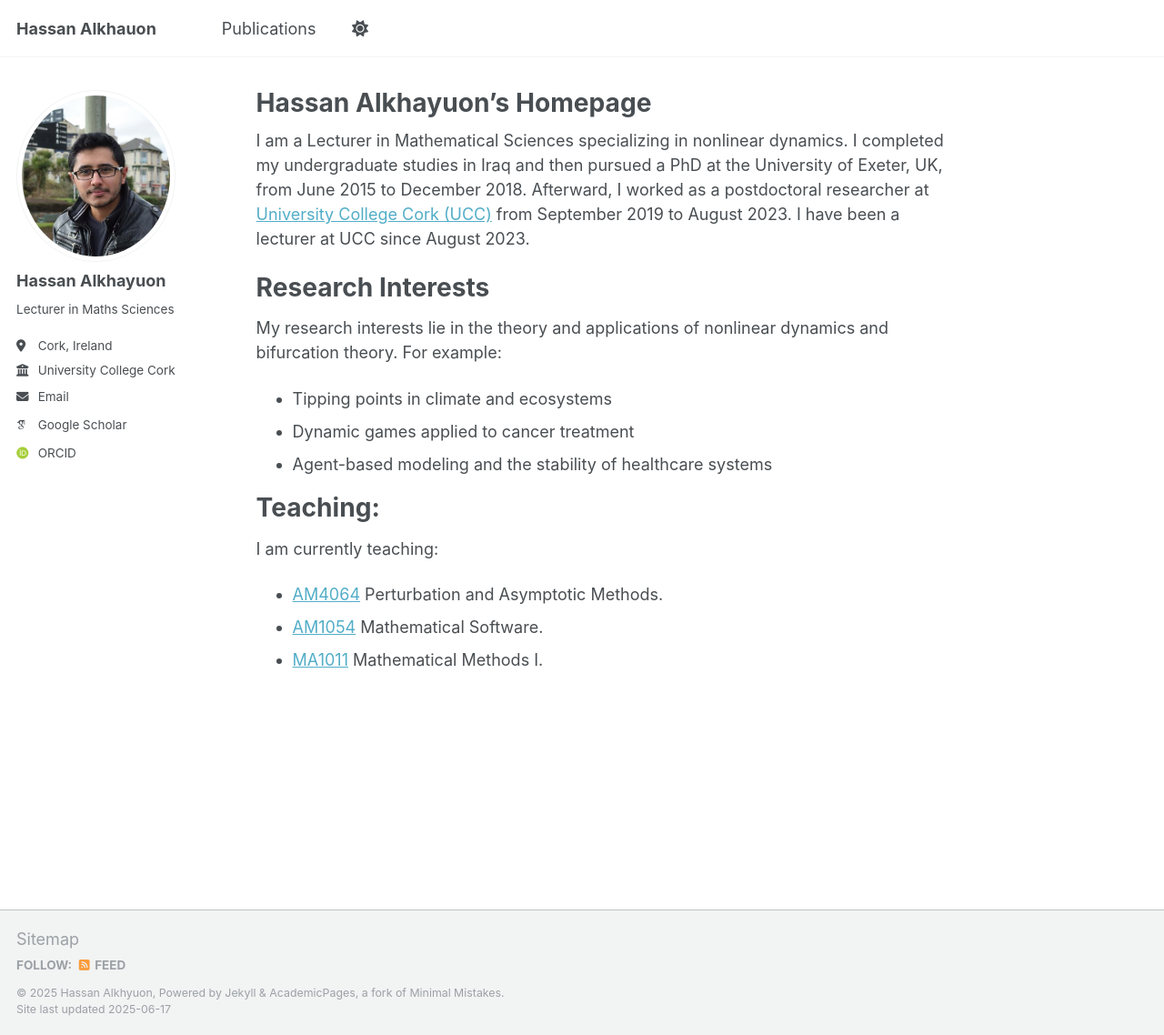
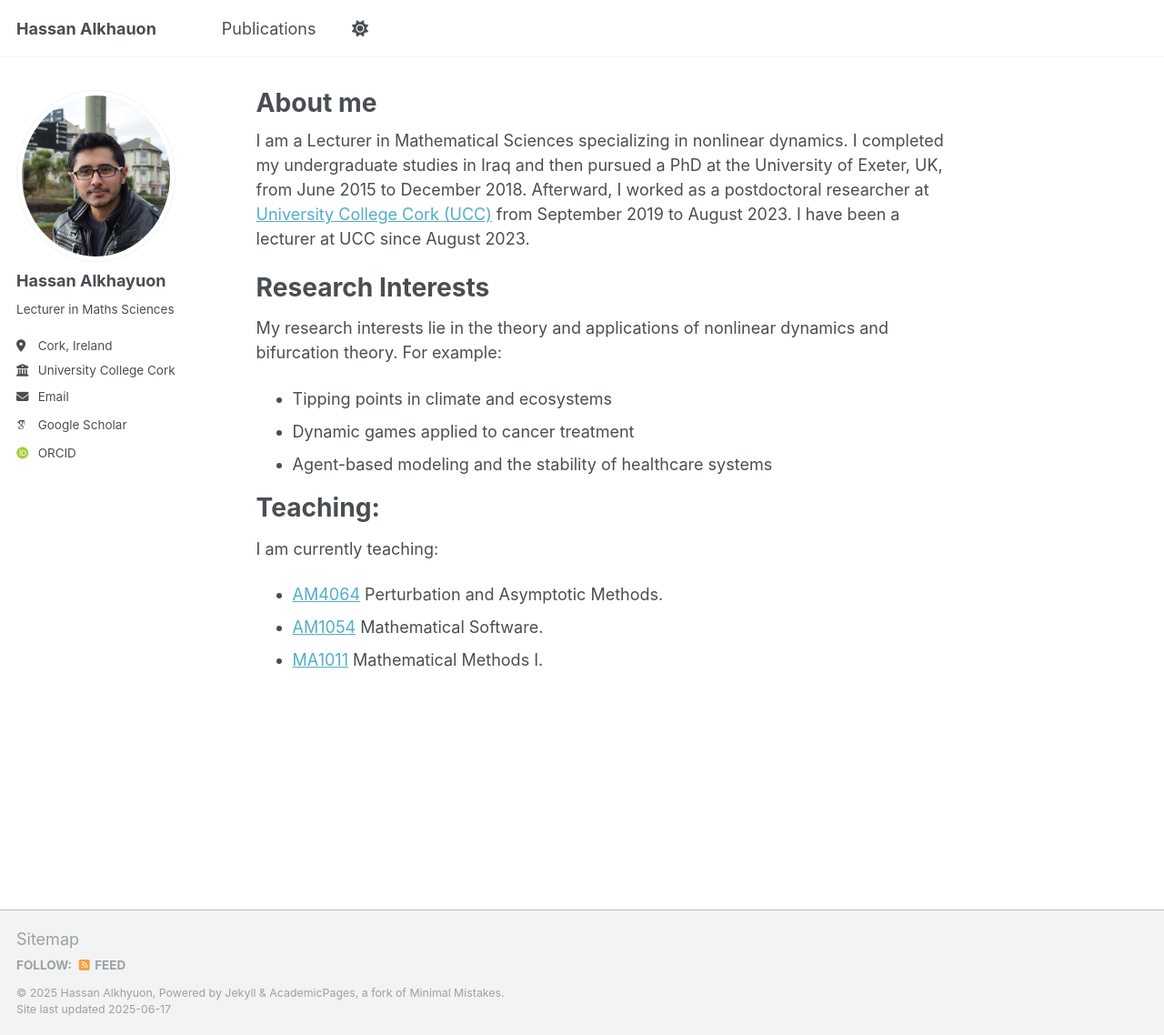
Before and after one commit to hassanalkhayuon/hassanalkhayuon.github.io, a Jekyll site: the page built from _pages/about.md, in a window 1280 px wide and 1138 px high. Shown: the whole window at 91% size. Built offline with Jekyll 4.4.1, drawn with Linux system fonts in a browser that asks for light colours; some web fonts are replaced.

Commit message:
Update about.md

```diff
--- a/_pages/about.md
+++ b/_pages/about.md
@@ -1,6 +1,6 @@
 ---
 permalink: /
-title: "Hassan Alkhayuon's Homepage"
+title: "About me"
 author_profile: true
 redirect_from:
   - /about/
```
